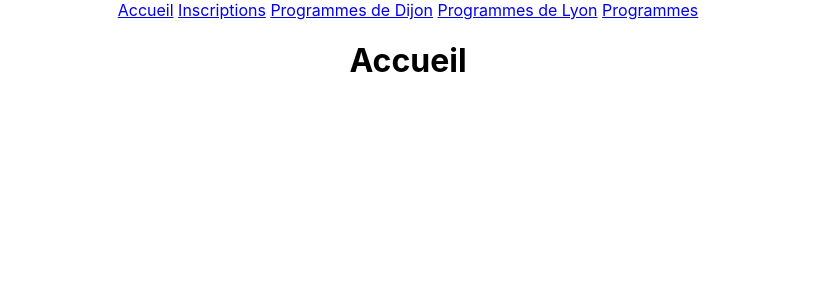
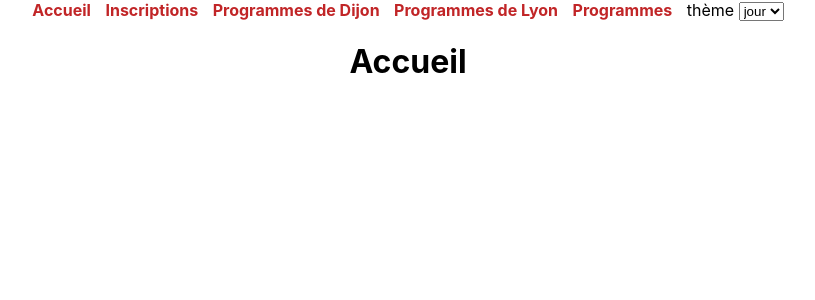
Before and after one commit to codeconcept/theme-picker, a React (Create React App) app: page / in a window 1280 px wide. Shown: the top 300 px of the page, without its empty margins (232-1047 px from the left). Built offline with nearby package versions, Linux system fonts and the light colour scheme.

Commit message:
select for night theme / day theme

```diff
--- a/src/App.css
+++ b/src/App.css
@@ -1,3 +1,12 @@
+a {
+  color: #c12527;
+  font-size: 16px;
+  text-decoration: none;
+  font-weight: bold;
+  padding-bottom: 10px;
+  padding-right: 10px;
+}
+
 .App {
   text-align: center;
 }
@@ -34,3 +43,24 @@
   border: 2px solid gray;
   justify-content: center;
 }
+
+.day {
+  background-color: #fff;
+  color: black;
+  height: 160vh;
+}
+
+.night {
+  background-color: #4e4848;
+  color: white;
+  height: 160vh;
+}
+
+.night a {
+  color: #c19d25;
+  font-size: 16px;
+  text-decoration: none;
+  font-weight: bold;
+  padding-bottom: 10px;
+  padding-right: 10px;
+}
--- a/src/App.js
+++ b/src/App.js
@@ -1,23 +1,37 @@
-import React from 'react';
-import { Link, Route } from 'react-router-dom'
-import './App.css';
-import Registration from './Registration';
-import Schedule from './Schedule';
-import Home from './Home';
+import React from "react";
+import { Link, Route } from "react-router-dom";
+import "./App.css";
+import Registration from "./Registration";
+import Schedule from "./Schedule";
+import Home from "./Home";
 
-function App() {
+class App extends React.Component {
+  state = { theme: "day" };
+  render() {
+    const { theme } = this.state;
     return (
-    <div className="App">
-      <Link to="/">Accueil</Link>{" "}
-      <Link to="/registration">Inscriptions</Link>{" "}
+      <div className={theme === "day" ? "App day" : "App night"}>
+        <Link to="/">Accueil</Link> <Link to="/registration">Inscriptions</Link>{" "}
         <Link to="/schedule/Dijon">Programmes de Dijon</Link>{" "}
         <Link to="/schedule/Lyon">Programmes de Lyon</Link>{" "}
-      <Link to="/schedule">Programmes</Link>
+        <Link to="/schedule">Programmes</Link>{" "}
+        <label htmlFor="theme">
+          thème{" "}
+          <select
+            id="name"
+            value={theme}
+            onChange={e => this.setState({ theme: e.target.value })}
+          >
+            <option value="day">jour</option>
+            <option value="night">nuit</option>
+          </select>
+        </label>
         <Route exact path="/" component={Home} />
         <Route path="/registration" component={Registration} />
         <Route path="/schedule/:town?" component={Schedule} />
       </div>
     );
   }
+}
 
 export default App;
```
Lines whose indentation alone changed are shown as unchanged.
